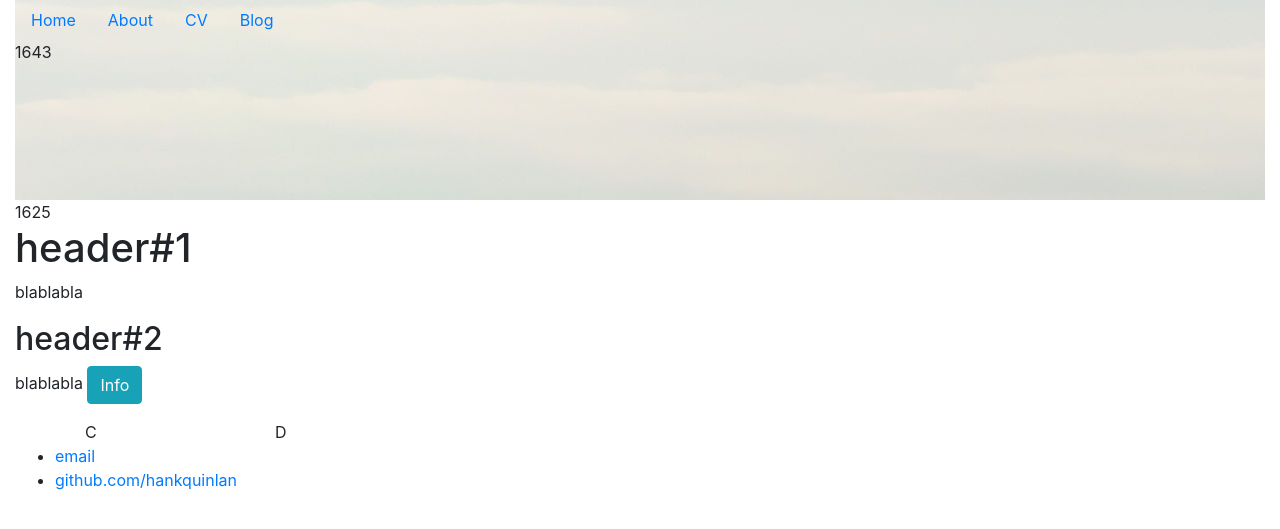
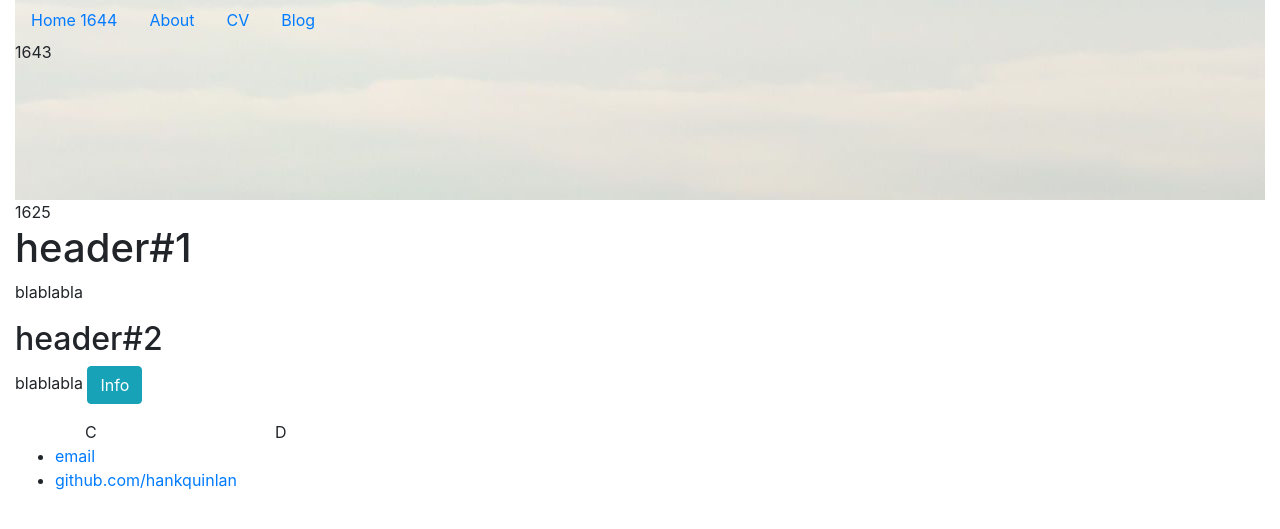
Before and after one commit to OrgaEvolutions/Nathoup.github.io, a Jekyll site: the page built from index.html, in a window 1280 px wide. Shown: the top 529 px of the page. Built offline with Jekyll 4.4.1, drawn with Linux system fonts in a browser that asks for light colours.

Commit message:
Update header.html

```diff
--- a/_includes/header.html
+++ b/_includes/header.html
@@ -1,7 +1,7 @@
 <header style="background-image: url(/images/cover.jpg);height:200px;">
 	<ul class="nav nav-pills">
 		<li class="nav-item">
-			<a class="nav-link" href="/!">Home</a>
+			<a class="nav-link" href="/!">Home 1644</a>
 		</li>
 		<li class="nav-item">
 			<a class="nav-link" href="/about">About</a>
```
